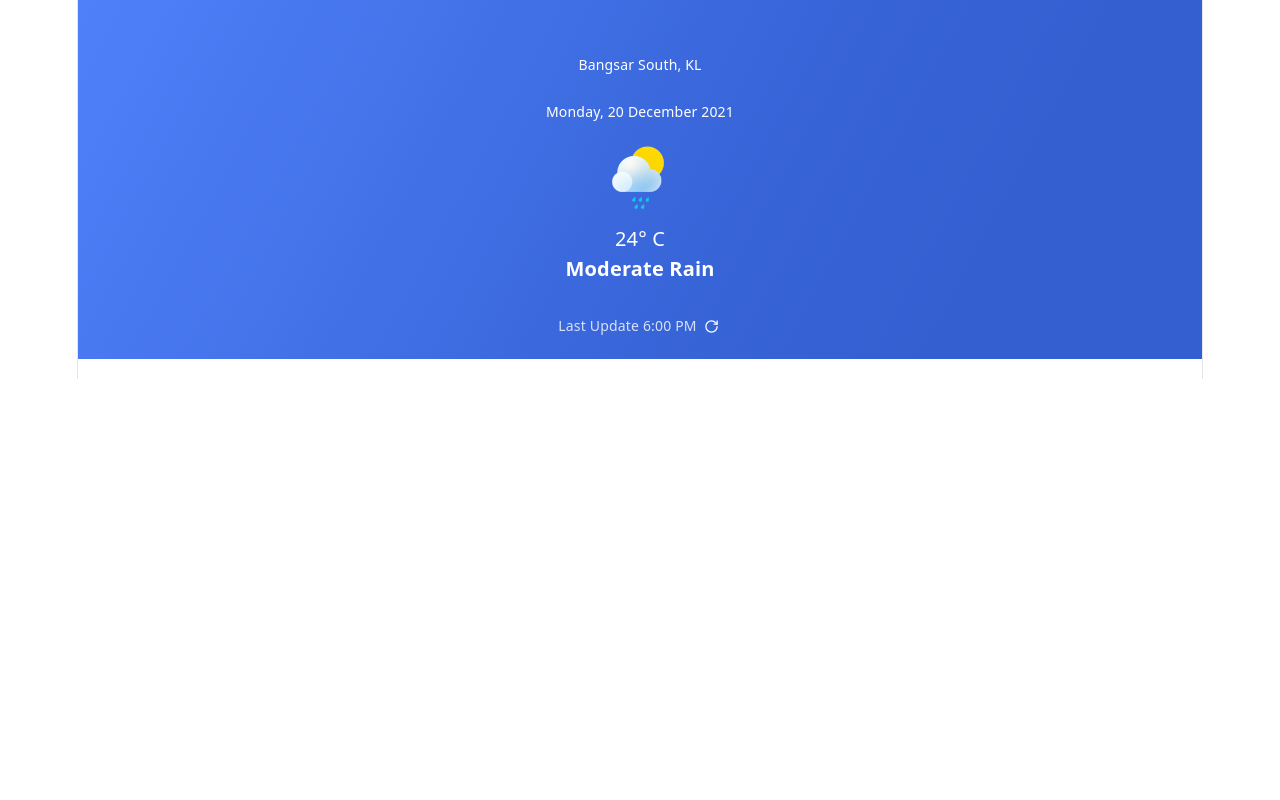
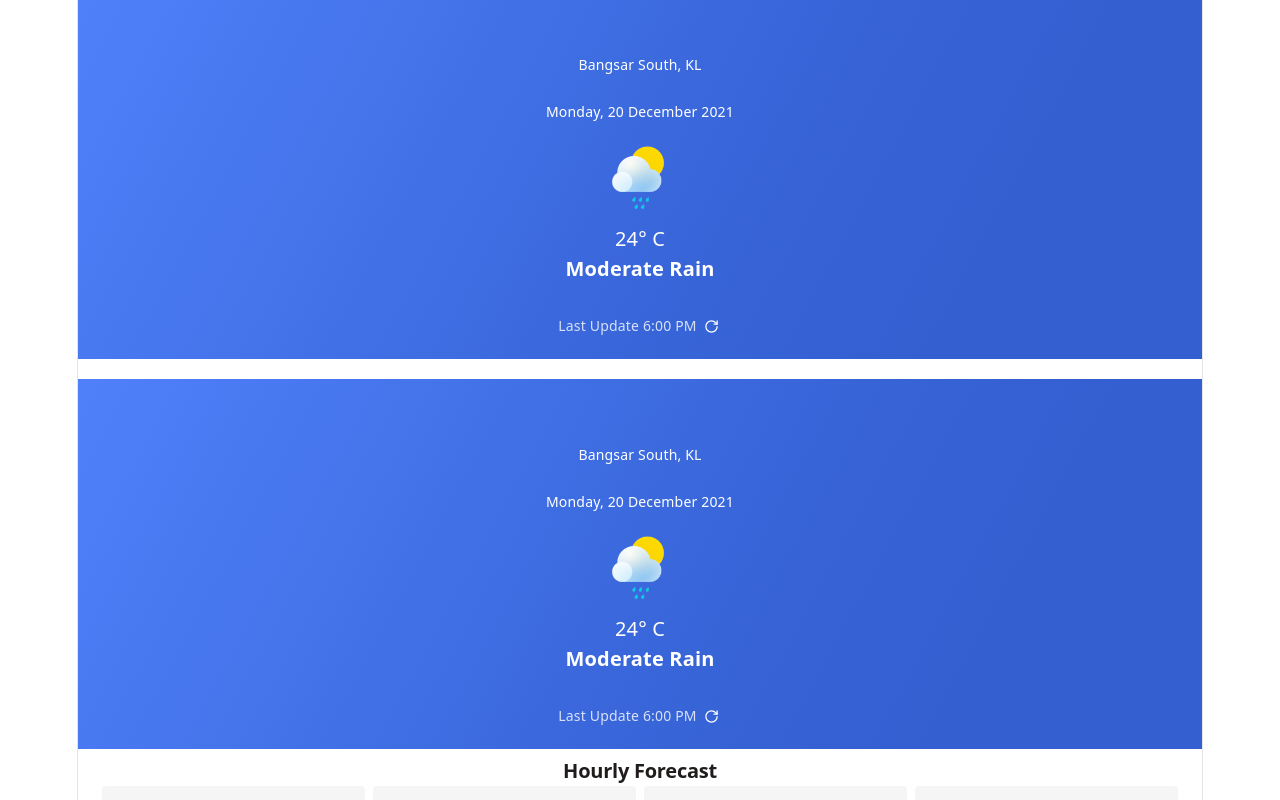
Before and after one commit to FatimahZahra30/weather-app, a Vue app: page / in a window 1280 px wide. Shown: the part 2000-2800 px from the top of the page. Before the commit the page ends 2379 px from the top, so only its background shows below. Built offline with nearby package versions, Linux system fonts and the light colour scheme.

Commit message:
feat: created template for weather details page

```diff
--- a/src/App.vue
+++ b/src/App.vue
@@ -15,6 +15,7 @@ import HourlyForcast from './components/organisms/HourlyForcast.vue'
 import WeeklyForcast from './components/organisms/WeeklyForcast.vue'
 import ProfileForm from './components/organisms/ProfileForm.vue'
 import WeatherTemplate from './components/templates/WeatherTemplate.vue'
+import WeatherDetailTemplate from './components/templates/WeatherDetailTemplate.vue'
 
 const email = ref('')
 const searchQuery = ref('')
@@ -107,6 +108,8 @@ const searchQuery = ref('')
       updateTime="6:00 PM"
     />
 
+    <WeatherDetailTemplate />
+
 </template>
 
 <style>
--- a/src/components/molecules/WeeklyForcastItem.vue
+++ b/src/components/molecules/WeeklyForcastItem.vue
@@ -72,9 +72,14 @@ withDefaults(
 .weekly-forcast-item {
   display: flex;
   align-items: center;
+
   width: 100%;
   min-width: 0;
+
   padding: 13px 13px;
+
+  box-sizing: border-box;
+
   border-radius: 12px;
   background: #D2DFFF;
 }
--- /dev/null
+++ b/src/components/templates/WeatherDetailTemplate.vue
@@ -0,0 +1,64 @@
+<script setup lang="ts">
+import WeatherHero from '../organisms/WeatherHero.vue'
+import HourlyForcast from '../organisms/HourlyForcast.vue'
+import WeeklyForcast from '../organisms/WeeklyForcast.vue'
+</script>
+
+<template>
+  <main class="weather-details-template">
+
+    <!-- Current Weather Details -->
+    <section class="weather-details-template__hero">
+      <WeatherHero
+        name="moderateRain"
+        date="Monday, 20 December 2021"
+        location="Bangsar South, KL"
+        :temperature="24"
+        weather="Moderate Rain"
+        updateTime="6:00 PM"
+      />
+    </section>
+
+    <!-- Hourly Forecast -->
+    <section class="weather-details-template__section">
+      <HourlyForcast />
+    </section>
+
+    <!-- Weekly Forecast -->
+    <section class="weather-details-template__section">
+      <WeeklyForcast />
+    </section>
+
+  </main>
+</template>
+
+<style scoped>
+.weather-details-template {
+  display: flex;
+  flex-direction: column;
+
+  width: 100%;
+  min-width: 0;
+
+  gap: 10px;
+
+  box-sizing: border-box;
+}
+
+/* Current weather */
+
+.weather-details-template__hero {
+  width: 100%;
+}
+
+/* Forecast sections */
+
+.weather-details-template__section {
+  width: 100%;
+  min-width: 0;
+
+  padding: 0 24px;
+
+  box-sizing: border-box;
+}
+</style>
```
